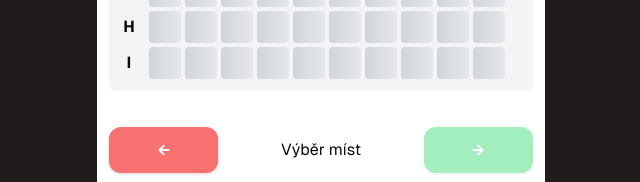
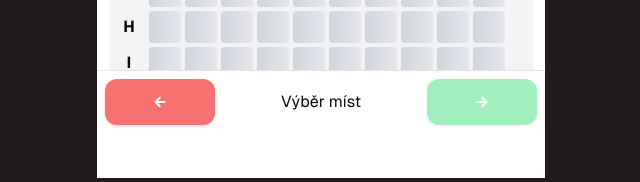
Before and after one commit to maros-o/cvut-fit-ni-nur, a Next.js app: page /test/seats in a window 1280 px wide. Shown: the part 667-849 px from the top of the page, without its empty margins (319-959 px from the left). Built offline with nearby package versions, Linux system fonts and the light colour scheme.

Commit message:
feat: sticky

```diff
--- a/app/_contexts/SettingsContext.tsx
+++ b/app/_contexts/SettingsContext.tsx
@@ -28,7 +28,11 @@ export const SettingsProvider = ({
 }: {
   children: React.ReactNode;
 }) => {
-  const [settingsState, setSettingsState] = useState<Settings>(defaultSettings);
+  const [settingsState, setSettingsState] = useState<Settings>(
+    localStorage.getItem(SETTINGS_KEY)
+      ? JSON.parse(localStorage.getItem(SETTINGS_KEY) as string)
+      : defaultSettings
+  );
 
   const setSetting: ContextData["setSetting"] = useCallback(
     (field, value) =>
--- a/app/_contexts/TestSessionContext.tsx
+++ b/app/_contexts/TestSessionContext.tsx
@@ -97,6 +97,7 @@ export const TestSessionProvider = ({
           type: "empty",
         }))
     );
+    console.log("numberOfReservedSeatsOnStart", numberOfReservedSeatsOnStart);
     reserveSeats(numberOfReservedSeatsOnStart, newSeats);
     setSelectedSeats(newSeats);
   }, []);
--- a/app/layout.tsx
+++ b/app/layout.tsx
@@ -31,7 +31,7 @@ export default function RootLayout({
         className={`${geistSans.variable} ${geistMono.variable} antialiased flex justify-center bg-[#201c1c]`}
       >
         <SettingsProvider>
-          <main className="flex flex-col max-w-md w-full min-h-dvh font-[family-name:var(--font-geist-sans)] bg-background overflow-auto">
+          <main className="flex flex-col max-w-md w-full min-h-dvh font-[family-name:var(--font-geist-sans)] bg-background">
             {children}
           </main>
         </SettingsProvider>
--- a/app/test/_components/MovieHeader.tsx
+++ b/app/test/_components/MovieHeader.tsx
@@ -7,7 +7,7 @@ export const MovieHeader = () => {
   const { movie } = useContext(TestSessionContext);
 
   return (
-    <header className="flex flex-col py-2.5 px-3 gap-0.5 bg-gray-100 ">
+    <header className="flex flex-col py-2.5 px-3 gap-0.5 bg-gray-100 sticky top-0 z-50  drop-shadow">
       <h1 className="text-xl font-bold truncate">{movie.title}</h1>
       <div className="flex justify-between w-full gap-2 items-center">
         <div className="flex-shrink-0 text-md">
--- a/app/test/seats/page.tsx
+++ b/app/test/seats/page.tsx
@@ -21,7 +21,7 @@ export default function SeatsPage() {
       <MovieHeader />
       <article className="flex flex-col h-full p-3 pe-0 relative">
         <Popover>
-          <PopoverTrigger className="absolute top-4 right-4 z-50 text-black/60">
+          <PopoverTrigger className="absolute top-4 right-4 z-10 text-black/60">
             <BsQuestionCircle size={20} />
           </PopoverTrigger>
           <PopoverContent className="text-sm p-2  w-fit max-w-[300px]">
@@ -62,7 +62,7 @@ export default function SeatsPage() {
         </div>
         <SeatPicker />
       </article>
-      <nav className="flex justify-center items-center gap-4 p-3 w-full ">
+      <nav className="flex justify-center items-center gap-4 p-2 w-full border-t sticky bottom-0 bg-white">
         <BackButton href="/" />
         <div className="flex justify-center items-center w-full">
           Výběr míst
```
